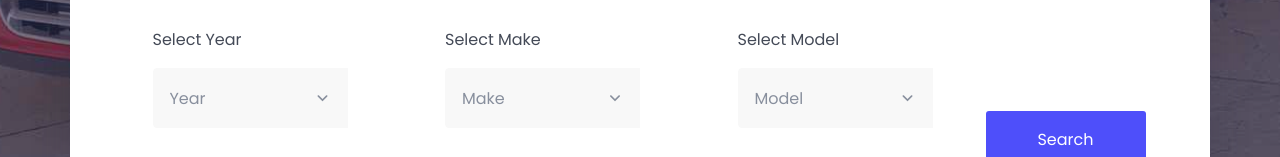
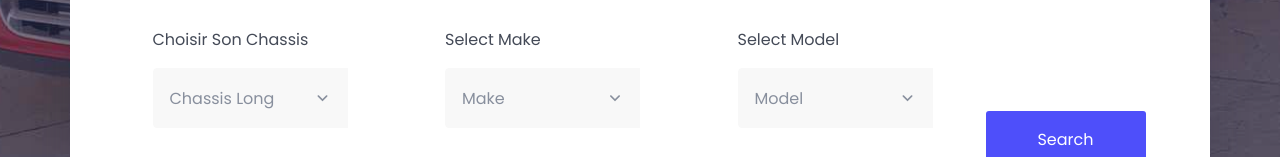
Before and after one commit to fremont222/projet, a plain HTML site: page carvilla-v1.0/index.html in a window 1280 px wide. Shown: the part 793-950 px from the top of the page. Drawn offline with nearby package versions, Linux system fonts and the light colour scheme.

Commit message:
versiuon

```diff
--- a/carvilla-v1.0/index.html
+++ b/carvilla-v1.0/index.html
@@ -121,16 +121,14 @@
 							<div class="row">
 								<div class="col-md-offset-1 col-md-2 col-sm-12">
 									<div class="single-model-search">
-										<h2>select year</h2>
+										<h2>choisir son chassis</h2>
 										<div class="model-select-icon">
 											<select class="form-control">
 
-											  	<option value="default">year</option><!-- /.option-->
+											  	<option value="2018">chassis long</option><!-- /.option-->
 
-											  	<option value="2018">2018</option><!-- /.option-->
+											  	<option value="2017">chassis court</option><!-- /.option-->
 
-											  	<option value="2017">2017</option><!-- /.option-->
-											  	<option value="2016">2016</option><!-- /.option-->
 
 											</select><!-- /.select-->
 										</div><!-- /.model-select-icon -->
```
Also changed, not shown: 3 other files.
